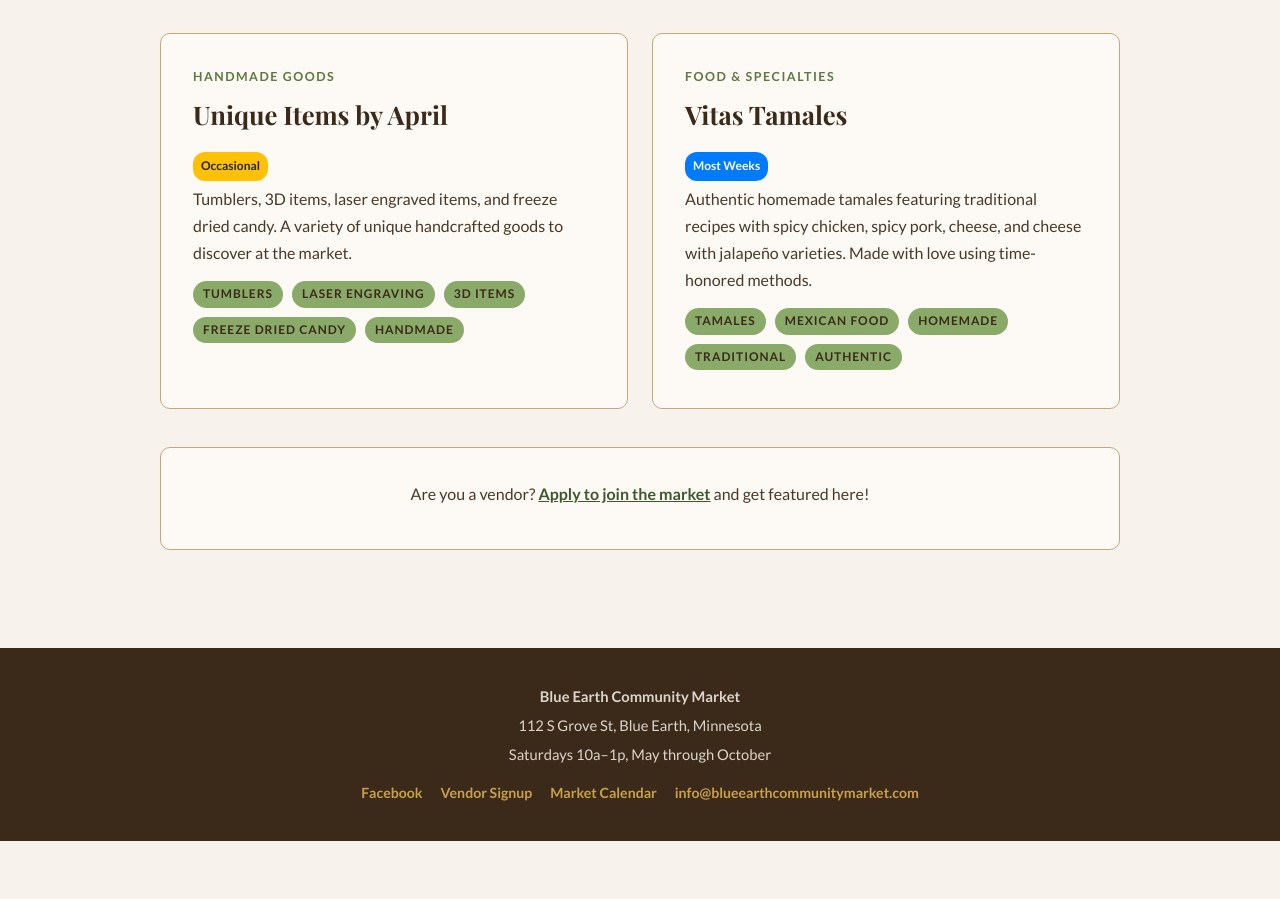
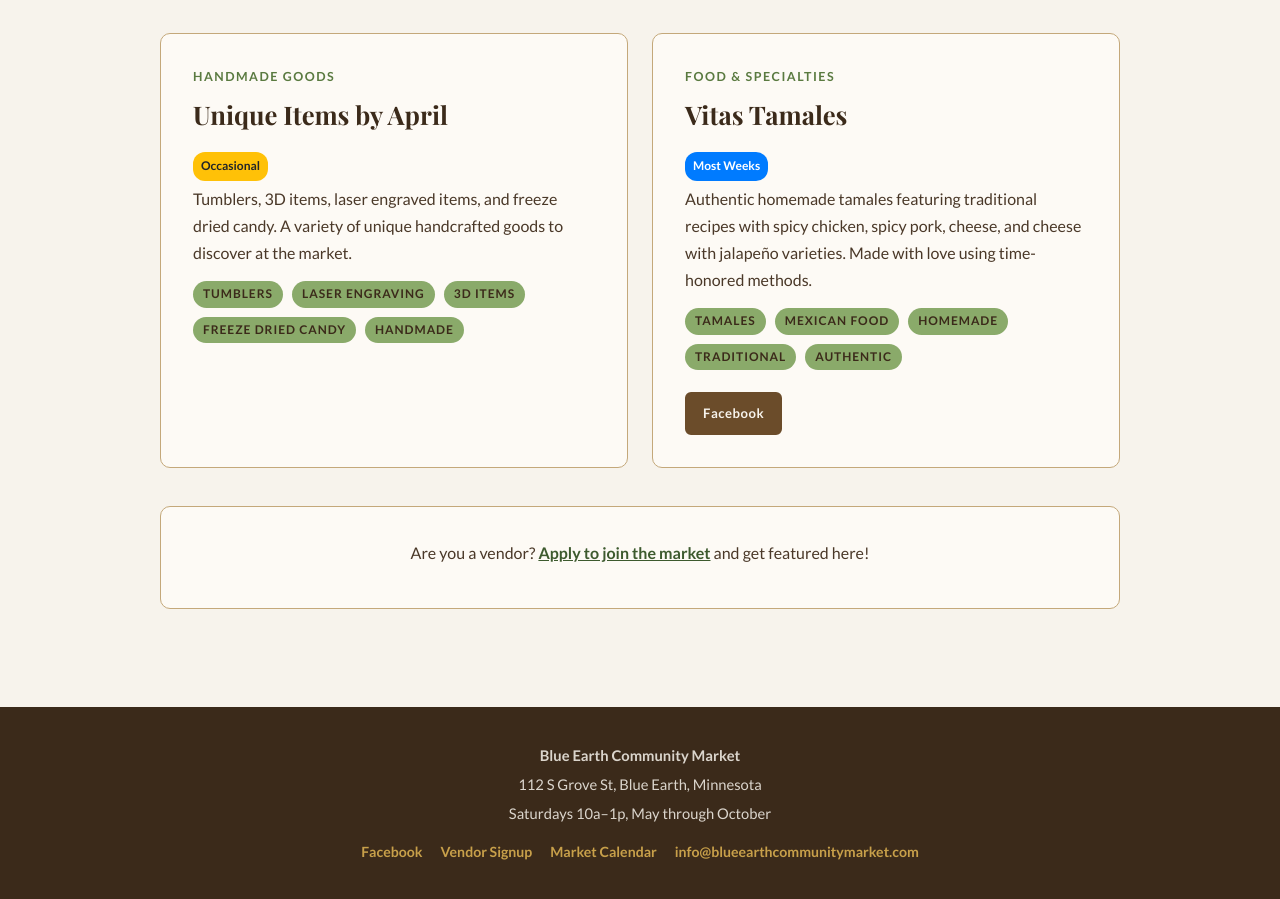
Before and after one commit to blueearthcommunitymarket/blueearthcommunitymarket.github.io, a Jekyll site: the page built from vendor-spotlight/index.html, in a window 1280 px wide and 900 px high, scrolled down 4793 px. Built offline with Jekyll 4.4.1, drawn with Linux system fonts in a browser that asks for light colours; some web fonts are replaced; before the commit the page ends 5634 px from its top, so only the background shows below that.

Commit message:
Add Vita's Tamales Facebook link to vendor spotlight page

```diff
--- a/vendor-spotlight/index.html
+++ b/vendor-spotlight/index.html
@@ -422,6 +422,9 @@ description: Meet the vendors of the Blue Earth Community Market. Browse what th
                 <span class="tag">Traditional</span>
                 <span class="tag">Authentic</span>
             </div>
+            <div style="margin-top: 16px; display: flex; gap: 10px; flex-wrap: wrap;">
+                <a href="https://www.facebook.com/profile.php?id=61579135743764" target="_blank" rel="noopener" class="btn btn-brown" style="font-size: 0.82rem; padding: 8px 16px;">Facebook</a>
+            </div>
         </div>
 
     </div>
```
